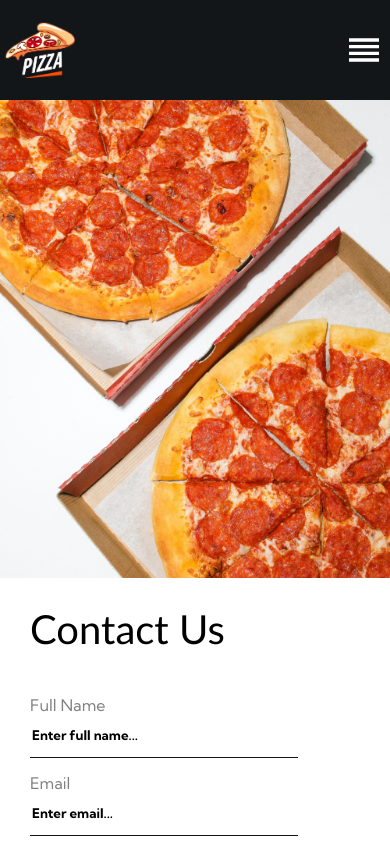
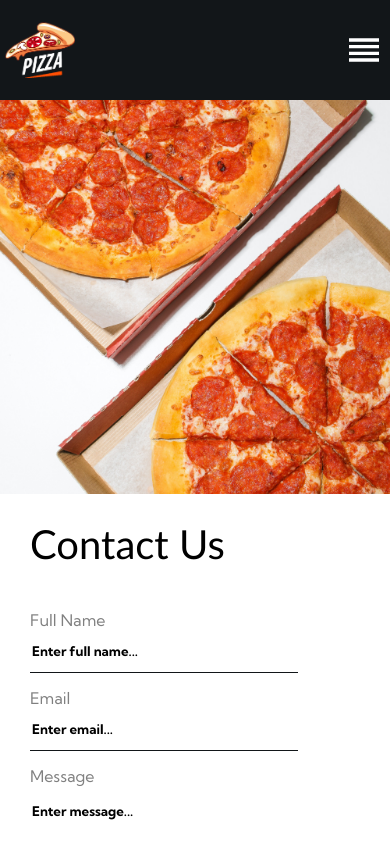
Before and after one commit to aydjay12/Deji_Pizzeria, a React (Create React App) app: page /Deji_Pizzeria/contact in a window 390 px wide. Shown: the top 844 px of the page. Built offline with nearby package versions, Linux system fonts and the light colour scheme.

Commit message:
i changed

```diff
--- a/src/styles/Contact.css
+++ b/src/styles/Contact.css
@@ -82,7 +82,7 @@ form button {
 
 @media only screen and (max-width: 650px) {
   .contact {
-    height: 115vh;
+    height: 105vh;
     flex-direction: column;
   }
   .contact .leftSide {
```
